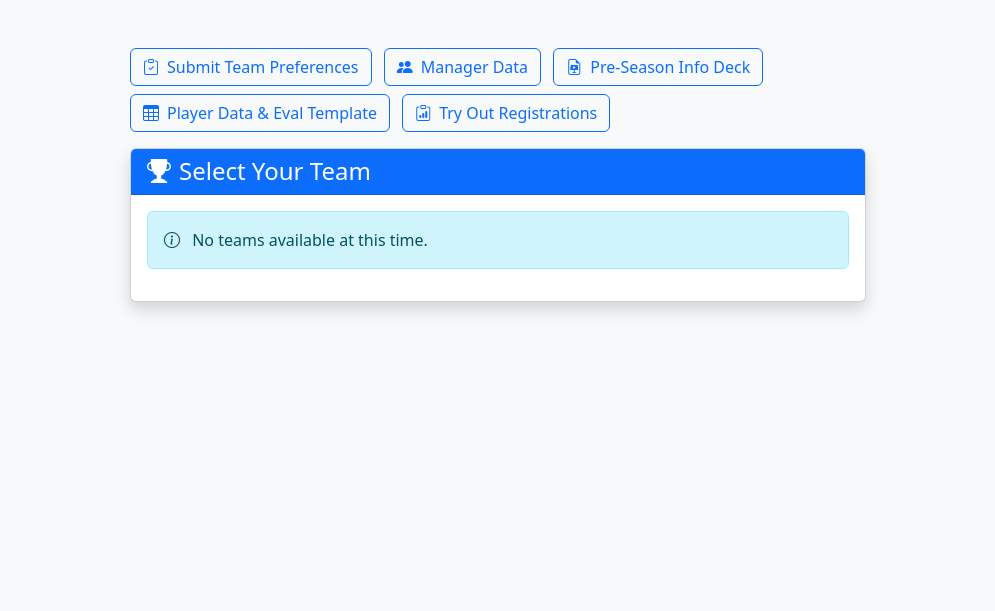
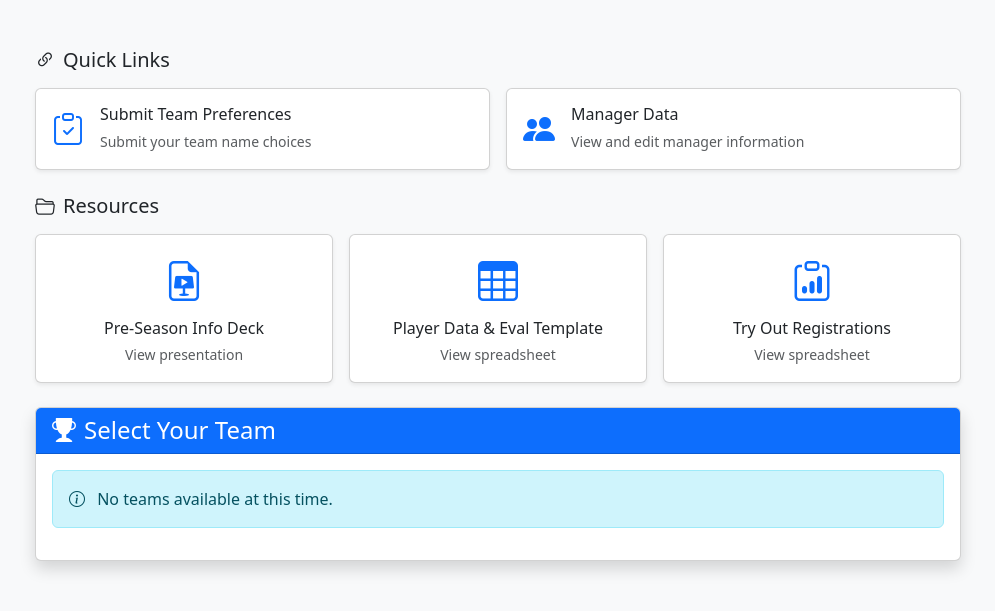
Before and after one commit to jonathancadepowers/wusa-7u, a Django app: page /public_portal/ in a window 1280 px wide. Shown: the part 54-665 px from the top of the page, without its empty margins (142-1137 px from the left). Run offline with Django 4.2, Linux system fonts and the light colour scheme; data that the repository does not hold is empty; some libraries are stand-ins or nearby versions.

Commit message:
Redesign public portal with card-based layout
Replaced stacked buttons with organized card-based sections:
- Quick Links section (Team Preferences, Manager Data)
- Resources section (Pre-Season Info, Player Data, Try Out Registrations)
- Team Access section (existing team selection)

Cards feature:
- Clean grid layout with proper spacing
- Large icons and descriptive text
- Hover effects (lift and shadow)
- Better visual hierarchy and organization

🤖 Generated with [Claude Code](https://claude.com/claude-code)

Co-Authored-By: Claude <noreply@anthropic.com>

```diff
--- a/players/templates/players/public_portal.html
+++ b/players/templates/players/public_portal.html
@@ -4,28 +4,111 @@
 
 {% block page_title %}WUSA 7U - Team Portal{% endblock %}
 
+{% block extra_css %}
+<style>
+    .hover-card {
+        transition: transform 0.2s, box-shadow 0.2s;
+        cursor: pointer;
+    }
+    .hover-card:hover {
+        transform: translateY(-5px);
+        box-shadow: 0 0.5rem 1rem rgba(0, 0, 0, 0.15) !important;
+    }
+</style>
+{% endblock %}
+
 {% block content %}
     <div class="container mt-5">
         <div class="row justify-content-center">
-            <div class="col-md-8">
-                <div class="mb-3">
-                    <a href="{% url 'players:team_preferences' %}" class="btn btn-outline-primary me-2">
-                        <i class="bi bi-clipboard-check me-2"></i>Submit Team Preferences
-                    </a>
-                    <a href="#" class="btn btn-outline-primary me-2" onclick="showManagerDataModal(); return false;">
-                        <i class="bi bi-people-fill me-2"></i>Manager Data
-                    </a>
-                    <a href="https://docs.google.com/presentation/d/1NdUP0QAdI8vp_TmofHwIEyrsXc5GKPEP8b_yEoDk1VQ/edit?usp=sharing" class="btn btn-outline-primary me-2" target="_blank">
-                        <i class="bi bi-file-earmark-slides me-2"></i>Pre-Season Info Deck
-                    </a>
-                    <a href="https://docs.google.com/spreadsheets/d/1eo7L0w6liR51sMMBjkwuxvdPCPKYLsFR/edit?usp=sharing&ouid=106177974752139787465&rtpof=true&sd=true" class="btn btn-outline-primary mt-2 me-2" target="_blank">
-                        <i class="bi bi-table me-2"></i>Player Data & Eval Template
-                    </a>
-                    <a href="https://docs.google.com/spreadsheets/d/1Kdw5pIWtB9i2cjqwVGx6Iry5fJgojsUj/edit?usp=sharing&ouid=106177974752139787465&rtpof=true&sd=true" class="btn btn-outline-primary mt-2" target="_blank">
-                        <i class="bi bi-clipboard-data me-2"></i>Try Out Registrations
-                    </a>
+            <div class="col-md-10">
+                <!-- Quick Links Section -->
+                <div class="mb-4">
+                    <h5 class="mb-3"><i class="bi bi-link-45deg me-2"></i>Quick Links</h5>
+                    <div class="row g-3">
+                        <div class="col-md-6">
+                            <a href="{% url 'players:team_preferences' %}" class="text-decoration-none">
+                                <div class="card h-100 shadow-sm hover-card">
+                                    <div class="card-body">
+                                        <div class="d-flex align-items-center">
+                                            <div class="text-primary me-3" style="font-size: 2rem;">
+                                                <i class="bi bi-clipboard-check"></i>
+                                            </div>
+                                            <div>
+                                                <h6 class="mb-1">Submit Team Preferences</h6>
+                                                <small class="text-muted">Submit your team name choices</small>
+                                            </div>
+                                        </div>
+                                    </div>
+                                </div>
+                            </a>
+                        </div>
+                        <div class="col-md-6">
+                            <a href="#" onclick="showManagerDataModal(); return false;" class="text-decoration-none">
+                                <div class="card h-100 shadow-sm hover-card">
+                                    <div class="card-body">
+                                        <div class="d-flex align-items-center">
+                                            <div class="text-primary me-3" style="font-size: 2rem;">
+                                                <i class="bi bi-people-fill"></i>
+                                            </div>
+                                            <div>
+                                                <h6 class="mb-1">Manager Data</h6>
+                                                <small class="text-muted">View and edit manager information</small>
+                                            </div>
+                                        </div>
+                                    </div>
+                                </div>
+                            </a>
+                        </div>
+                    </div>
                 </div>
 
+                <!-- Resources Section -->
+                <div class="mb-4">
+                    <h5 class="mb-3"><i class="bi bi-folder2-open me-2"></i>Resources</h5>
+                    <div class="row g-3">
+                        <div class="col-md-4">
+                            <a href="https://docs.google.com/presentation/d/1NdUP0QAdI8vp_TmofHwIEyrsXc5GKPEP8b_yEoDk1VQ/edit?usp=sharing" target="_blank" class="text-decoration-none">
+                                <div class="card h-100 shadow-sm hover-card">
+                                    <div class="card-body text-center">
+                                        <div class="text-primary mb-2" style="font-size: 2.5rem;">
+                                            <i class="bi bi-file-earmark-slides"></i>
+                                        </div>
+                                        <h6 class="mb-1">Pre-Season Info Deck</h6>
+                                        <small class="text-muted">View presentation</small>
+                                    </div>
+                                </div>
+                            </a>
+                        </div>
+                        <div class="col-md-4">
+                            <a href="https://docs.google.com/spreadsheets/d/1eo7L0w6liR51sMMBjkwuxvdPCPKYLsFR/edit?usp=sharing&ouid=106177974752139787465&rtpof=true&sd=true" target="_blank" class="text-decoration-none">
+                                <div class="card h-100 shadow-sm hover-card">
+                                    <div class="card-body text-center">
+                                        <div class="text-primary mb-2" style="font-size: 2.5rem;">
+                                            <i class="bi bi-table"></i>
+                                        </div>
+                                        <h6 class="mb-1">Player Data & Eval Template</h6>
+                                        <small class="text-muted">View spreadsheet</small>
+                                    </div>
+                                </div>
+                            </a>
+                        </div>
+                        <div class="col-md-4">
+                            <a href="https://docs.google.com/spreadsheets/d/1Kdw5pIWtB9i2cjqwVGx6Iry5fJgojsUj/edit?usp=sharing&ouid=106177974752139787465&rtpof=true&sd=true" target="_blank" class="text-decoration-none">
+                                <div class="card h-100 shadow-sm hover-card">
+                                    <div class="card-body text-center">
+                                        <div class="text-primary mb-2" style="font-size: 2.5rem;">
+                                            <i class="bi bi-clipboard-data"></i>
+                                        </div>
+                                        <h6 class="mb-1">Try Out Registrations</h6>
+                                        <small class="text-muted">View spreadsheet</small>
+                                    </div>
+                                </div>
+                            </a>
+                        </div>
+                    </div>
+                </div>
+
+                <!-- Team Access Section -->
                 <div class="card shadow">
                     <div class="card-header bg-primary text-white">
                         <h4 class="mb-0"><i class="bi bi-trophy-fill me-2"></i>Select Your Team</h4>
```
